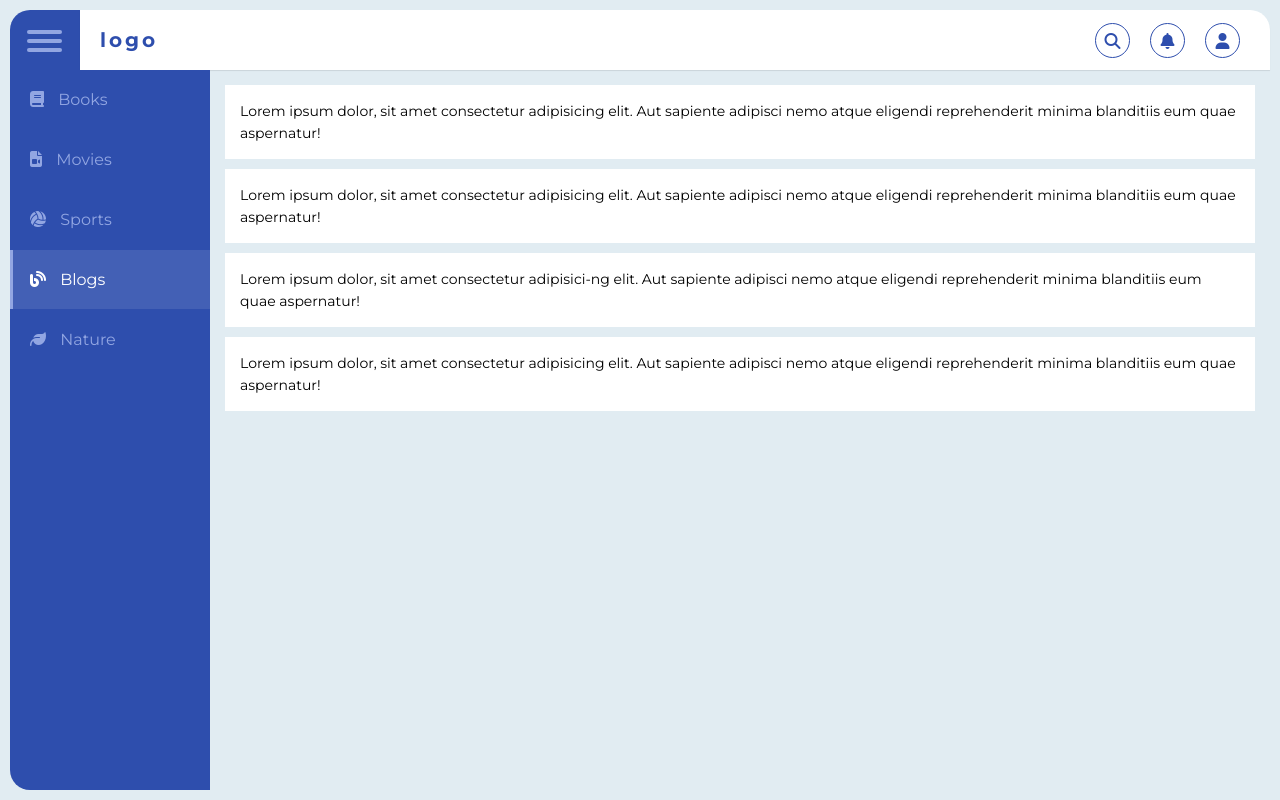
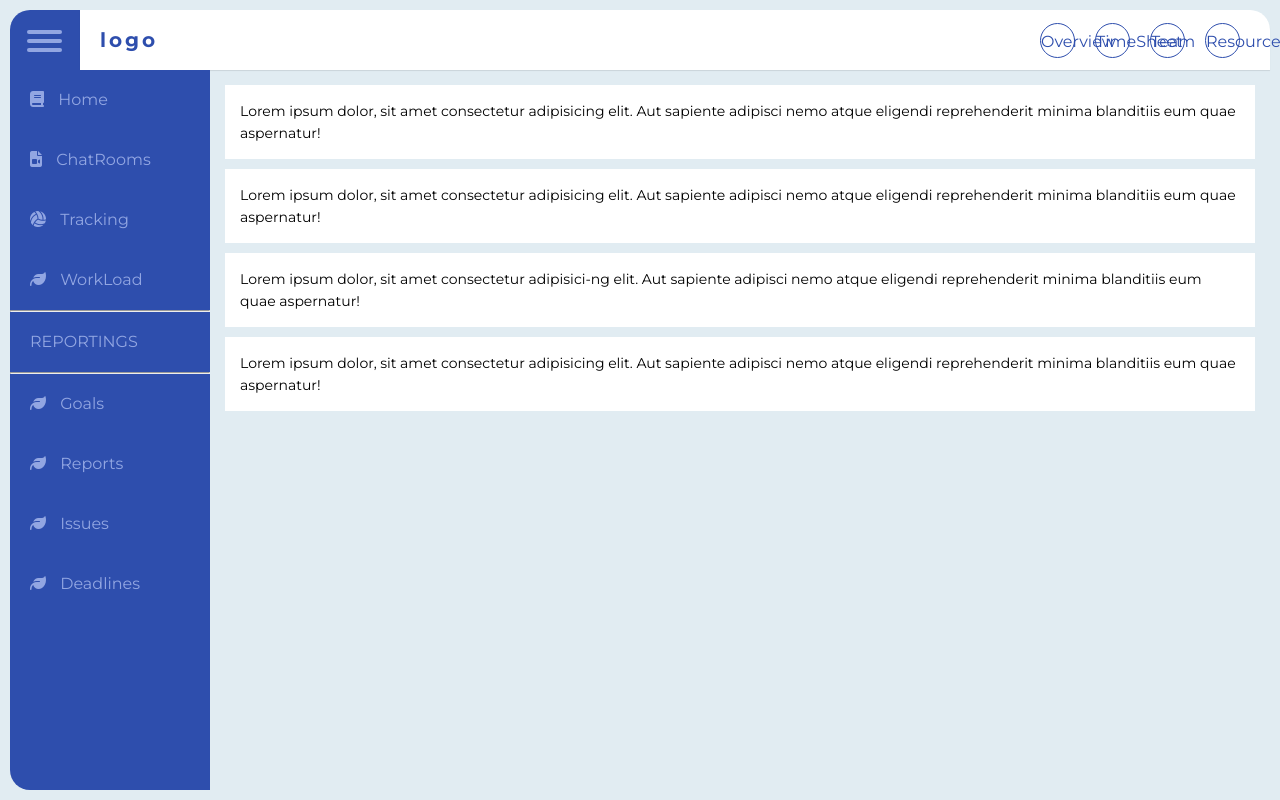
Before and after one commit to kareemIOI/ServiceOne, a Django app: page / in a window 1280 px wide. Run offline with Django 4.2, Linux system fonts and the light colour scheme; some libraries are stand-ins or nearby versions.

Commit message:
task managment 1.2

```diff
--- a/templates/base.html
+++ b/templates/base.html
@@ -20,13 +20,18 @@
       <div class="logo">logo</div>
       <ul>
         <li><a href="#">
-          <i class="fas fa-search"></i></a></li>
+          <span class = "side-headers">Overview</span>
+        </a>
+      </li>
         <li><a href="#">
-          <i class="fas fa-bell"></i>
+          <span class = "side-headers">TimeSheet</span>
           </a></li>
         <li><a href="#">
-          <i class="fas fa-user"></i>
+          <span class = "side-headers">Team</span>
           </a></li>
+          <li><a href="#">
+            <span class = "side-headers">Resources</span>
+            </a></li>
       </ul>
     </div>
   </div>
@@ -35,23 +40,41 @@
       <ul>
         <li><a href="#">
           <span class="icon"><i class="fas fa-book"></i></span>
-          <span class="title">Books</span></a></li>
+          <span class="title">Home</span></a></li>
         <li><a href="#">
           <span class="icon"><i class="fas fa-file-video"></i></span>
-          <span class="title">Movies</span>
+          <span class="title">ChatRooms</span>
           </a></li>
         <li><a href="#">
           <span class="icon"><i class="fas fa-volleyball-ball"></i></span>
-          <span class="title">Sports</span>
-          </a></li>
-        <li><a href="#" class="active">
-          <span class="icon"><i class="fas fa-blog"></i></span>
-          <span class="title">Blogs</span>
+          <span class="title">Tracking</span>
           </a></li>
         <li><a href="#">
           <span class="icon"><i class="fas fa-leaf"></i></span>
-          <span class="title">Nature</span>
+          <span class="title">WorkLoad</span>
           </a></li>
+          <hr>
+          <li class = "fixtures"><a href= "#">
+            <span class = "title">REPORTINGS</span>
+          </a></li>
+          <hr>
+          <li><a href= "#">
+            <span class = "icon"><i class = "fas fa-leaf"></i></span>
+            <span class = "title">Goals</span>
+          </a></li>
+          <li><a href= "#">
+            <span class = "icon"><i class = "fas fa-leaf"></i></span>
+            <span class = "title">Reports</span>
+          </a></li>
+          <li><a href= "#">
+            <span class = "icon"><i class = "fas fa-leaf"></i></span>
+            <span class = "title">Issues</span>
+          </a></li>
+          <li><a href= "#">
+            <span class = "icon"><i class = "fas fa-leaf"></i></span>
+            <span class = "title">Deadlines</span>
+          </a></li>
+
     </ul>
   </div>
 </body>
```
